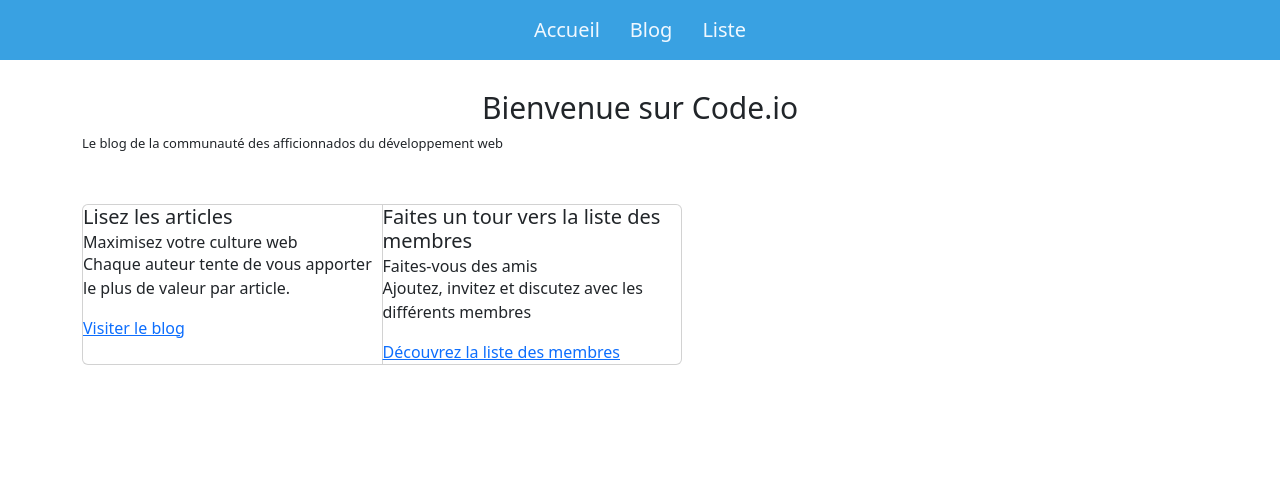
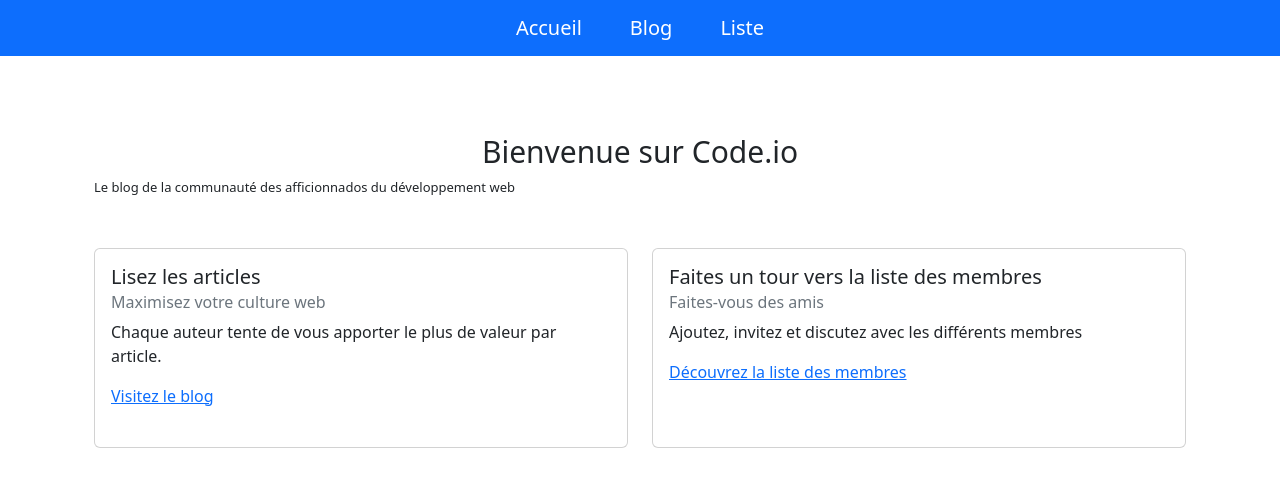
Before and after one commit to guillaumegemelas/Blog-nextJs, a Next.js app: page / in a window 1280 px wide. Shown: the top 486 px of the page. Built offline with nearby package versions, Linux system fonts and the light colour scheme.

Commit message:
users et posts ok

```diff
--- a/components/Navbar/Navbar.js
+++ b/components/Navbar/Navbar.js
@@ -6,16 +6,19 @@ import styles from "./Navbar.module.css";
 
 export default function Navbar() {
   return (
-    <nav className={styles.navbar}>
+    <nav className="navbar navbar-dark bg-primary">
+      {/* navbar-dark permet d'avoir le texte en blanc(-light pour l'inverse) */}
+      <div className="container-fluid justify-content-center">
         <Link legacyBehavior href="/">
-        <a>Accueil</a>
+          <a className="navbar-brand mx-4">Accueil</a>
         </Link>
         <Link legacyBehavior href="/blog">
-        <a>Blog</a>
+          <a className="navbar-brand mx-4">Blog</a>
         </Link>
         <Link legacyBehavior href="/liste">
-        <a>Liste</a>
+          <a className="navbar-brand mx-4">Liste</a>
         </Link>
+      </div>
     </nav>
   );
 }
--- a/pages/index.js
+++ b/pages/index.js
@@ -13,29 +13,43 @@ export default function Home() {
         <link rel="icon" href="/favicon.ico" />
       </Head>
 
-      <div className="container">
+      <div className="container px-4 pt-5">
+        {/* bootstrap (force padding de 1 à 5) */}
         <h1 className={styles.titre}>Bienvenue sur Code.io</h1>
         <p className={styles.paraph}>
           Le blog de la communauté des afficionnados du développement web
         </p>
+        <div className="row mt-5">
+          {/* la class row renvoie à flexbox de bootsrap */}
+          <div className="col-12 col-sm-6" style={{ minHeight: "200px" }}>
+            {/* partage de l'écran en colonne et small screen à 6 colonnes */}
 
-        <div className="card-group" style={{ width: 600 }}>
-          <div className="card">
+            <div className="card w-100 h-100">
+              <div className="card-body">
                 <h5 className="card-title">Lisez les articles</h5>
-            <h6 className="card-subtitle">Maximisez votre culture web</h6>
+                <h6 className="card-subtitle mb-2 text-muted">
+                  Maximisez votre culture web
+                </h6>
                 <p className="card-text">
                   Chaque auteur tente de vous apporter le plus de valeur par
                   article.
                 </p>
                 <Link className="card-link" legacyBehavior href="/blog">
-              <a>Visiter le blog</a>
+                  <a>Visitez le blog</a>
                 </Link>
               </div>
-          <div className="card">
+            </div>
+          </div>
+
+          <div className="col-12 col-sm-6" style={{ minHeight: "200px" }}>
+            <div className="card w-100 h-100">
+              <div className="card-body">
                 <h5 className="card-title">
                   Faites un tour vers la liste des membres
                 </h5>
-            <h6 className="card-subtitle">Faites-vous des amis</h6>
+                <h6 className="card-subtitle mb-2 text-muted">
+                  Faites-vous des amis
+                </h6>
                 <p className="card-text">
                   Ajoutez, invitez et discutez avec les différents membres
                 </p>
@@ -45,6 +59,8 @@ export default function Home() {
               </div>
             </div>
           </div>
+        </div>
+      </div>
     </>
   );
 }
```
Also changed, not shown: pages/blog.js (+23 -8 lines), pages/posts/[posts].js (+12 -5 lines). Lines whose indentation alone changed are shown as unchanged.
